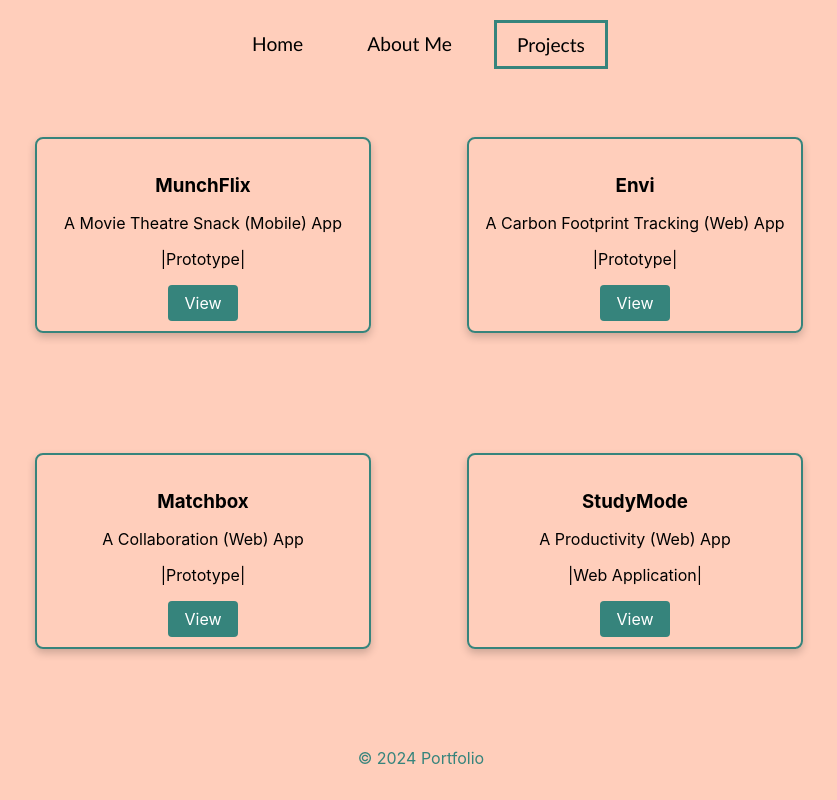
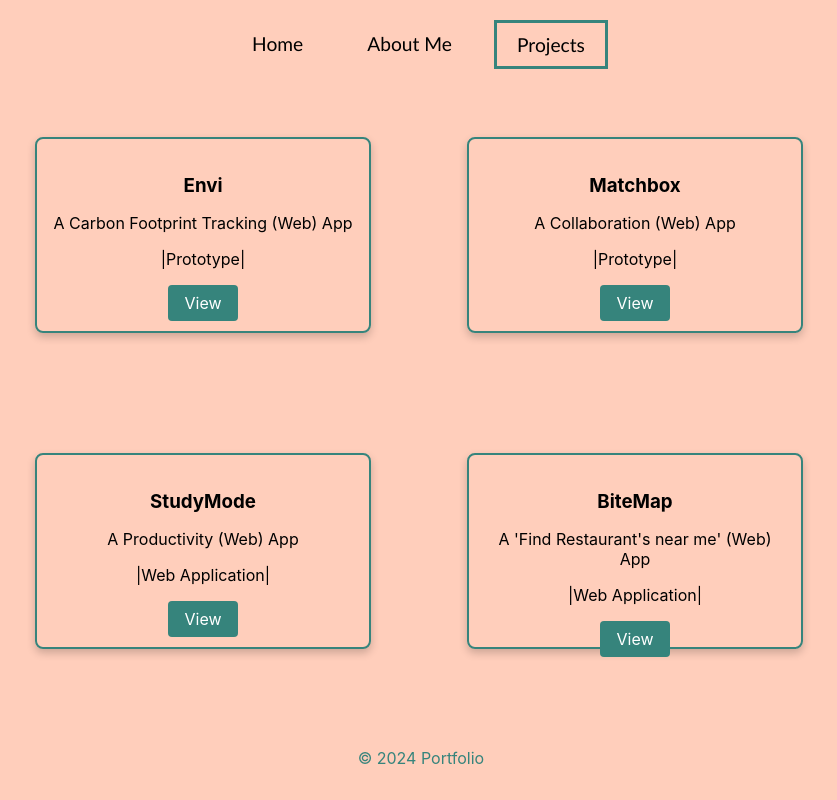
Before and after one commit to MDcodei/PortfolioWebsite, a React (Create React App) app: page /projects in a window 1280 px wide. Shown: the whole page, without its empty margins (221-1058 px from the left). Built offline with nearby package versions, Linux system fonts and the light colour scheme.

Commit message:
Added a new project

```diff
--- a/src/components/Projects.js
+++ b/src/components/Projects.js
@@ -31,12 +31,6 @@ const Projects = () => (
   <ProjectsSection>
     <ProjectsWrapper>
       <ProjectCard
-        title="MunchFlix"
-        description="A Movie Theatre Snack (Mobile) App"
-        type="|Prototype|"
-        view="https://muktadeshmukh.my.canva.site/munchflix"
-      />
-      <ProjectCard
         title="Envi"
         description="A Carbon Footprint Tracking (Web) App"
         type="|Prototype|"
@@ -54,6 +48,12 @@ const Projects = () => (
         type="|Web Application|"
         view="https://muktadeshmukh.my.canva.site/study-mode-project"
       />
+      <ProjectCard
+        title="BiteMap"
+        description="A 'Find Restaurant's near me' (Web) App"
+        type="|Web Application|"
+        view="https://muktadeshmukh.my.canva.site/bitemap-project"
+      />
 
 
       {/* Add more ProjectCard components as needed */}
```
